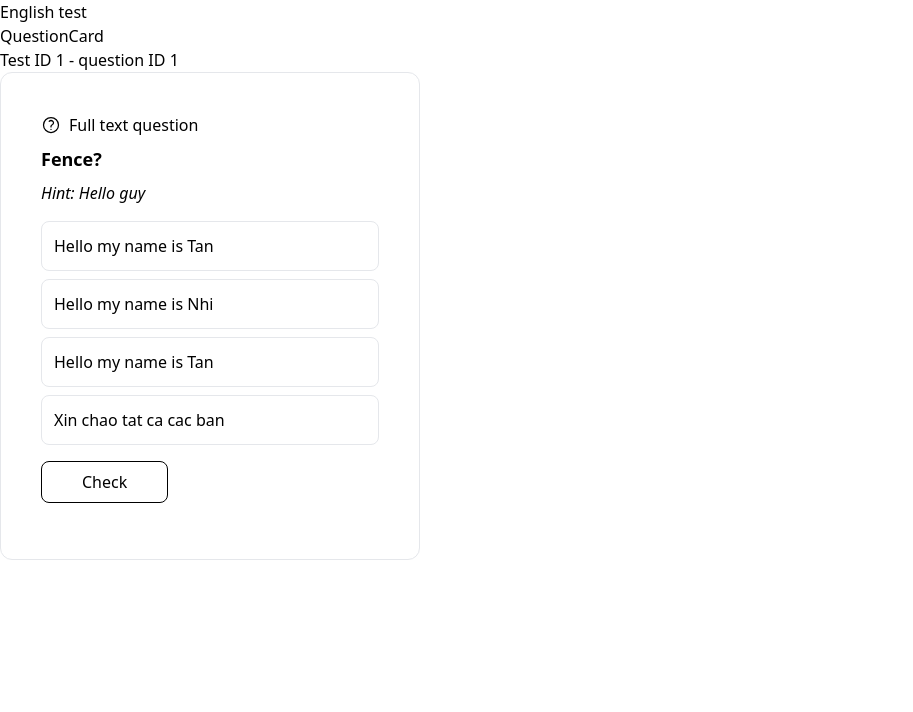
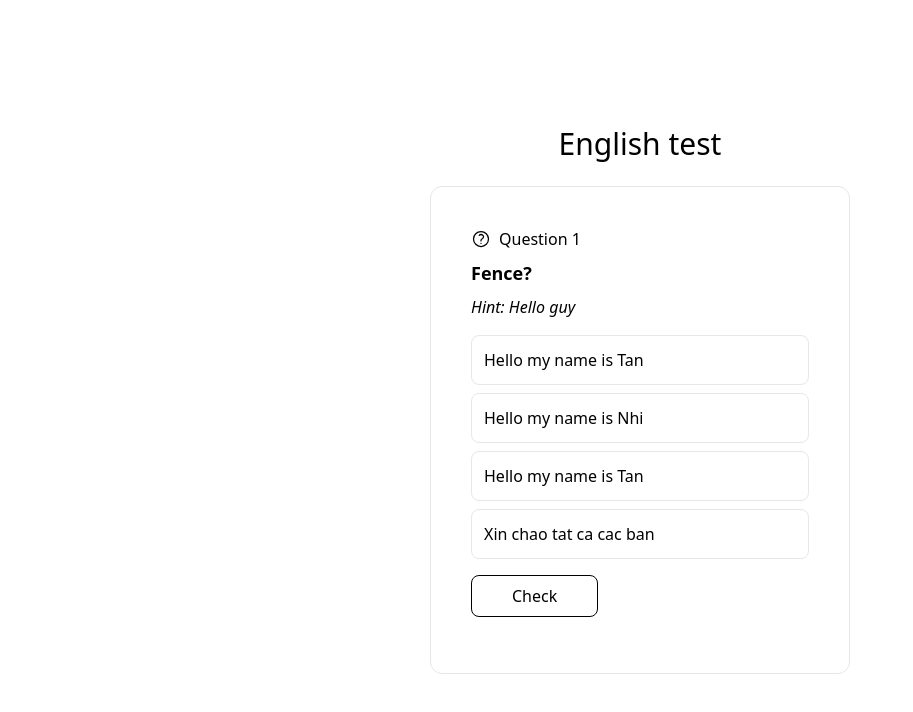
Before and after one commit to tanlethanh/yours, a Next.js app: page /tests/1/1 in a window 1280 px wide. Shown: the top 712 px of the page, without its empty margins (0-913 px from the left). Built offline with nearby package versions, Linux system fonts and the light colour scheme.

Commit message:
Add basic layout and animation for question card

```diff
--- a/components/question-card/multichoiceQuestion.tsx
+++ b/components/question-card/multichoiceQuestion.tsx
@@ -55,8 +55,15 @@ function MultichoiceQuestion({
         return ''
     }
 
+    console.log('MultichoiceQuestion rerender')
+
     return (
-        <div className="questionCard multichoiceQuestion">
+        <motion.div
+            initial={{ x: 300, opacity: 0 }}
+            animate={{ x: 0, opacity: 1 }}
+            exit={{ x: -300, opacity: 0 }}
+            className="questionCard multichoiceQuestion"
+        >
             <div className="flex flex-col space-y-2">
                 <div className="flex flex-row space-x-2">
                     <QuestionMarkCircleIcon className="w-5"></QuestionMarkCircleIcon>
@@ -109,7 +116,7 @@ function MultichoiceQuestion({
             </PrimaryButton>
 
             <ToastContainerCustom />
-        </div>
+        </motion.div>
     )
 }
 
--- a/components/question-card/questionCard.tsx
+++ b/components/question-card/questionCard.tsx
@@ -1,19 +1,16 @@
 import React from 'react'
 import { MultichoiceQuestion } from '.'
 import { useRouter } from 'next/router'
+import { AnimatePresence } from 'framer-motion'
 
 function QuestionCard({ testId, id }) {
-
     const router = useRouter()
 
     return (
-        <div>
-            QuestionCard
-            <h1>
-                {' '}
-                Test ID {testId} - question ID {id}
-            </h1>
+        <>
             <MultichoiceQuestion
+                key={id}
+                title={`Question ${id}`}
                 question="Fence?"
                 hint="Hello guy"
                 answers={[
@@ -32,10 +29,10 @@ function QuestionCard({ testId, id }) {
                     },
                 ]}
                 next={() => {
-                    router.push(`/tests/${testId}/${id + 1}`)
+                    router.push(`/tests/${testId}/${Number(id) + 1}`)
                 }}
             />
-        </div>
+        </>
     )
 }
 
--- a/layouts/testLayout.tsx
+++ b/layouts/testLayout.tsx
@@ -1,14 +1,14 @@
 import React from 'react'
+import { AnimatePresence } from 'framer-motion'
 
 function TestLayout({ children }) {
     return (
-        <div>
-            <h1>English test</h1>
-
-
-
-            <div>{children}</div>
-        </div>
+        <AnimatePresence>
+            <div className="w-screen min-h-screen flex flex-col justify-center items-center">
+                <h1 className="font-medium text-3xl mb-6">English test</h1>
+                <div>{children}</div>
+            </div>
+        </AnimatePresence>
     )
 }
 
```
